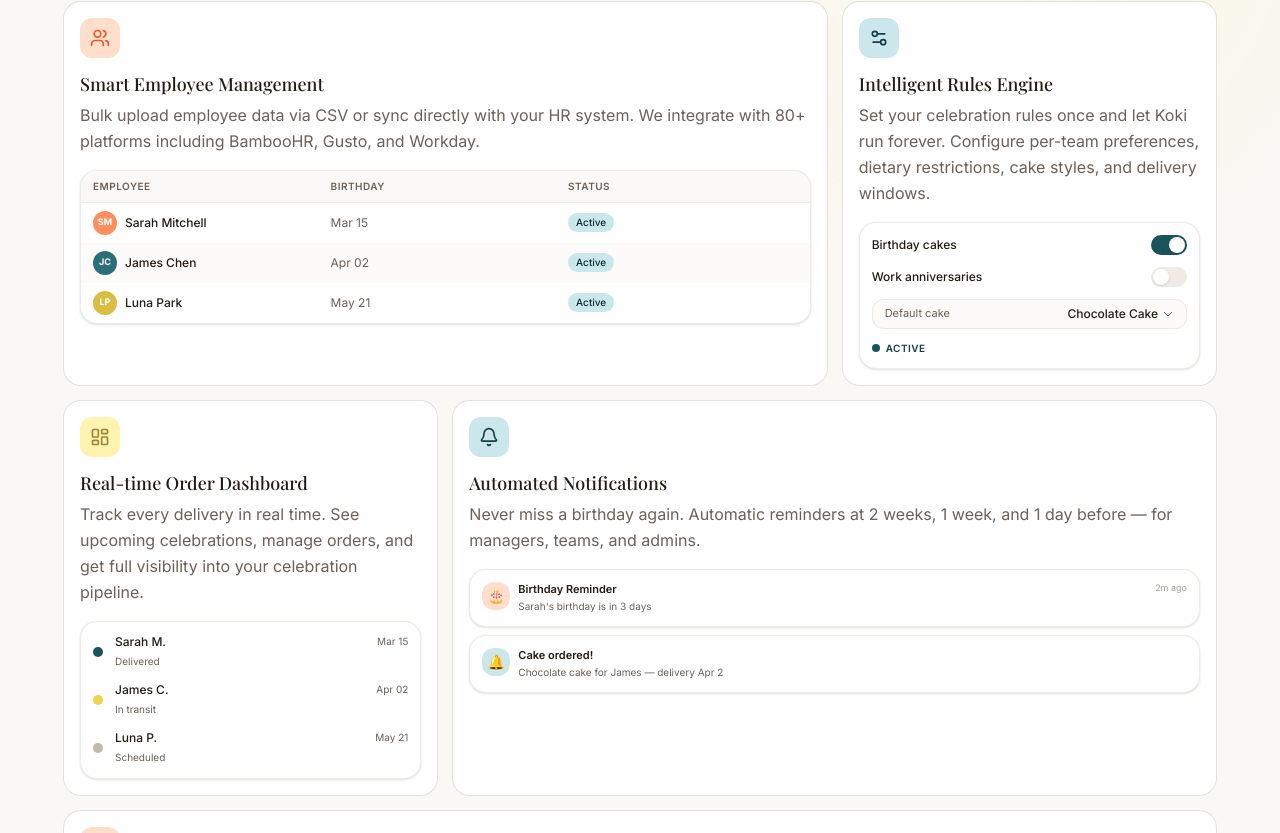
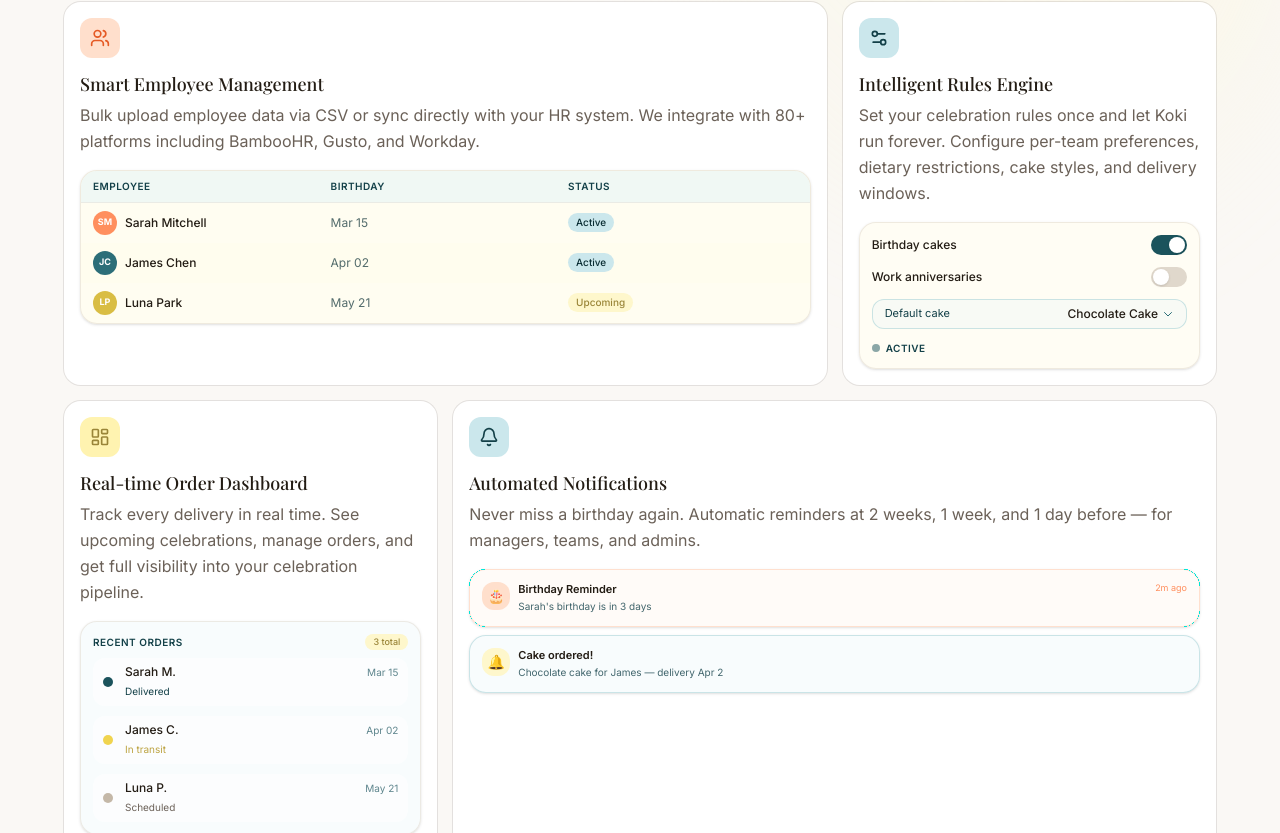
Before and after one commit to rvcuban/koki, a Next.js app: page / in a window 1280 px wide. Shown: the part 2367-3200 px from the top of the page. Built offline with nearby package versions, Linux system fonts and the light colour scheme; no server answers.

Commit message:
fix: stage pending section changes

```diff
--- a/src/components/sections/ClientLogos.tsx
+++ b/src/components/sections/ClientLogos.tsx
@@ -26,7 +26,7 @@ function LogoPlaceholder({ name }: { name: string }) {
 
 export function ClientLogos() {
   return (
-    <section className="border-y bg-muted/20 py-14">
+    <section className="border-y bg-warm-50 py-14">
       <div className="mx-auto max-w-7xl px-4 sm:px-6 lg:px-8">
         <AnimatedSection>
           <p className="text-center text-sm font-medium text-muted-foreground">
@@ -36,9 +36,9 @@ export function ClientLogos() {
 
         {/* Marquee-style scrolling logos */}
         <div className="relative mt-10 overflow-hidden">
-          {/* Fade edges */}
-          <div className="pointer-events-none absolute inset-y-0 left-0 z-10 w-24 bg-gradient-to-r from-background to-transparent" />
-          <div className="pointer-events-none absolute inset-y-0 right-0 z-10 w-24 bg-gradient-to-l from-background to-transparent" />
+          {/* Fade edges — match section bg for seamless blend */}
+          <div className="pointer-events-none absolute inset-y-0 left-0 z-10 w-24 bg-gradient-to-r from-warm-50 to-transparent" />
+          <div className="pointer-events-none absolute inset-y-0 right-0 z-10 w-24 bg-gradient-to-l from-warm-50 to-transparent" />
 
           <div className="flex animate-marquee items-center gap-16">
             {/* Duplicate logos for seamless infinite loop */}
--- a/src/components/sections/Features.tsx
+++ b/src/components/sections/Features.tsx
@@ -25,22 +25,22 @@ import { staggerContainer, fadeInUp } from "@/lib/animations";
 
 function EmployeeTableMockup() {
   const rows = [
-    { initials: "SM", name: "Sarah Mitchell", birthday: "Mar 15", color: "bg-coral-400" },
-    { initials: "JC", name: "James Chen", birthday: "Apr 02", color: "bg-teal-400" },
-    { initials: "LP", name: "Luna Park", birthday: "May 21", color: "bg-vanilla-600" },
+    { initials: "SM", name: "Sarah Mitchell", birthday: "Mar 15", color: "bg-coral-400", status: "Active", statusColor: "bg-teal-100 text-teal-700" },
+    { initials: "JC", name: "James Chen", birthday: "Apr 02", color: "bg-teal-400", status: "Active", statusColor: "bg-teal-100 text-teal-700" },
+    { initials: "LP", name: "Luna Park", birthday: "May 21", color: "bg-vanilla-600", status: "Upcoming", statusColor: "bg-vanilla-100 text-vanilla-800" },
   ];
 
   return (
-    <div className="overflow-hidden rounded-xl border border-border/50 bg-white shadow-sm">
+    <div className="overflow-hidden rounded-xl border border-border/50 bg-vanilla-50/50 shadow-sm">
       {/* Table header */}
-      <div className="grid grid-cols-3 gap-2 border-b border-border/40 bg-muted/30 px-3 py-2">
-        <span className="text-[10px] font-semibold uppercase tracking-wider text-muted-foreground">
+      <div className="grid grid-cols-3 gap-2 border-b border-border/40 bg-teal-50/60 px-3 py-2">
+        <span className="text-[10px] font-semibold uppercase tracking-wider text-teal-600">
           Employee
         </span>
-        <span className="text-[10px] font-semibold uppercase tracking-wider text-muted-foreground">
+        <span className="text-[10px] font-semibold uppercase tracking-wider text-teal-600">
           Birthday
         </span>
-        <span className="text-[10px] font-semibold uppercase tracking-wider text-muted-foreground">
+        <span className="text-[10px] font-semibold uppercase tracking-wider text-teal-600">
           Status
         </span>
       </div>
@@ -50,7 +50,7 @@ function EmployeeTableMockup() {
           key={row.name}
           className={cn(
             "grid grid-cols-3 items-center gap-2 px-3 py-2",
-            i % 2 === 1 && "bg-muted/20"
+            i % 2 === 1 && "bg-vanilla-50/30"
           )}
         >
           <div className="flex items-center gap-2">
@@ -66,9 +66,9 @@ function EmployeeTableMockup() {
               {row.name}
             </span>
           </div>
-          <span className="text-xs text-muted-foreground">{row.birthday}</span>
-          <span className="inline-flex w-fit items-center rounded-full bg-teal-100 px-2 py-0.5 text-[10px] font-medium text-teal-700">
-            Active
+          <span className="text-xs text-teal-700/70">{row.birthday}</span>
+          <span className={cn("inline-flex w-fit items-center rounded-full px-2 py-0.5 text-[10px] font-medium", row.statusColor)}>
+            {row.status}
           </span>
         </div>
       ))}
@@ -78,7 +78,7 @@ function EmployeeTableMockup() {
 
 function RulesEngineMockup() {
   return (
-    <div className="overflow-hidden rounded-xl border border-border/50 bg-white p-3 shadow-sm">
+    <div className="overflow-hidden rounded-xl border border-border/50 bg-vanilla-50/40 p-3 shadow-sm">
       {/* Toggle rows */}
       <div className="space-y-3">
         <div className="flex items-center justify-between">
@@ -95,22 +95,22 @@ function RulesEngineMockup() {
             Work anniversaries
           </span>
           {/* Toggle OFF */}
-          <div className="flex h-5 w-9 items-center rounded-full bg-muted px-0.5">
+          <div className="flex h-5 w-9 items-center rounded-full bg-warm-200 px-0.5">
             <div className="size-4 rounded-full bg-white shadow-sm" />
           </div>
         </div>
       </div>
 
       {/* Dropdown */}
-      <div className="mt-3 rounded-lg border border-border/50 bg-muted/20 px-3 py-1.5">
+      <div className="mt-3 rounded-lg border border-teal-200/50 bg-teal-50/30 px-3 py-1.5">
         <div className="flex items-center justify-between">
-          <span className="text-[11px] text-muted-foreground">Default cake</span>
+          <span className="text-[11px] text-teal-600">Default cake</span>
           <div className="flex items-center gap-1">
             <span className="text-xs font-medium text-foreground">
               Chocolate Cake
             </span>
             <svg
-              className="size-3 text-muted-foreground"
+              className="size-3 text-teal-400"
               fill="none"
               viewBox="0 0 24 24"
               stroke="currentColor"
@@ -128,7 +128,7 @@ function RulesEngineMockup() {
 
       {/* Status badge */}
       <div className="mt-3 flex items-center gap-1.5">
-        <div className="size-2 rounded-full bg-teal-500" />
+        <div className="size-2 rounded-full bg-teal-500 animate-pulse" />
         <span className="text-[10px] font-semibold uppercase tracking-wider text-teal-600">
           Active
         </span>
@@ -142,28 +142,39 @@ function OrderDashboardMockup() {
     {
       status: "bg-teal-500",
       label: "Delivered",
+      labelColor: "text-teal-600",
       name: "Sarah M.",
       date: "Mar 15",
     },
     {
       status: "bg-vanilla-500",
       label: "In transit",
+      labelColor: "text-vanilla-700",
       name: "James C.",
       date: "Apr 02",
     },
     {
       status: "bg-warm-300",
       label: "Scheduled",
+      labelColor: "text-warm-500",
       name: "Luna P.",
       date: "May 21",
     },
   ];
 
   return (
-    <div className="overflow-hidden rounded-xl border border-border/50 bg-white p-3 shadow-sm">
-      <div className="space-y-3">
+    <div className="overflow-hidden rounded-xl border border-border/50 bg-teal-50/30 p-3 shadow-sm">
+      <div className="mb-2 flex items-center justify-between">
+        <span className="text-[10px] font-semibold uppercase tracking-wider text-teal-600">
+          Recent orders
+        </span>
+        <span className="rounded-full bg-vanilla-100 px-2 py-0.5 text-[9px] font-medium text-vanilla-800">
+          3 total
+        </span>
+      </div>
+      <div className="space-y-2.5">
         {orders.map((order) => (
-          <div key={order.name} className="flex items-center gap-3">
+          <div key={order.name} className="flex items-center gap-3 rounded-lg bg-white/60 px-2.5 py-1.5">
             {/* Status dot */}
             <div className={cn("size-2.5 shrink-0 rounded-full", order.status)} />
             {/* Info */}
@@ -172,11 +183,11 @@ function OrderDashboardMockup() {
                 <span className="text-xs font-medium text-foreground">
                   {order.name}
                 </span>
-                <span className="text-[10px] text-muted-foreground">
+                <span className="text-[10px] text-teal-500/70">
                   {order.date}
                 </span>
               </div>
-              <span className="text-[10px] text-muted-foreground">
+              <span className={cn("text-[10px]", order.labelColor)}>
                 {order.label}
               </span>
             </div>
@@ -191,7 +202,7 @@ function NotificationsMockup() {
   return (
     <div className="space-y-2">
       {/* Email preview */}
-      <div className="overflow-hidden rounded-xl border border-border/50 bg-white p-3 shadow-sm">
+      <div className="overflow-hidden rounded-xl border border-coral-200/50 bg-coral-50/30 p-3 shadow-sm">
         <div className="flex items-start gap-2">
           <div className="flex size-7 shrink-0 items-center justify-center rounded-lg bg-coral-100 text-sm">
             🎂
@@ -200,26 +211,26 @@ function NotificationsMockup() {
             <p className="text-[11px] font-semibold text-foreground">
               Birthday Reminder
             </p>
-            <p className="mt-0.5 truncate text-[10px] text-muted-foreground">
+            <p className="mt-0.5 truncate text-[10px] text-teal-600/80">
               Sarah&apos;s birthday is in 3 days
             </p>
           </div>
-          <span className="shrink-0 text-[9px] text-muted-foreground/60">
+          <span className="shrink-0 text-[9px] text-coral-400">
             2m ago
           </span>
         </div>
       </div>
       {/* Push notification */}
-      <div className="overflow-hidden rounded-xl border border-border/50 bg-white p-3 shadow-sm">
+      <div className="overflow-hidden rounded-xl border border-teal-200/50 bg-teal-50/30 p-3 shadow-sm">
         <div className="flex items-start gap-2">
-          <div className="flex size-7 shrink-0 items-center justify-center rounded-lg bg-teal-100 text-sm">
+          <div className="flex size-7 shrink-0 items-center justify-center rounded-lg bg-vanilla-100 text-sm">
             🔔
           </div>
           <div className="min-w-0 flex-1">
             <p className="text-[11px] font-semibold text-foreground">
               Cake ordered!
             </p>
-            <p className="mt-0.5 truncate text-[10px] text-muted-foreground">
+            <p className="mt-0.5 truncate text-[10px] text-teal-600/80">
               Chocolate cake for James — delivery Apr 2
             </p>
           </div>
```
